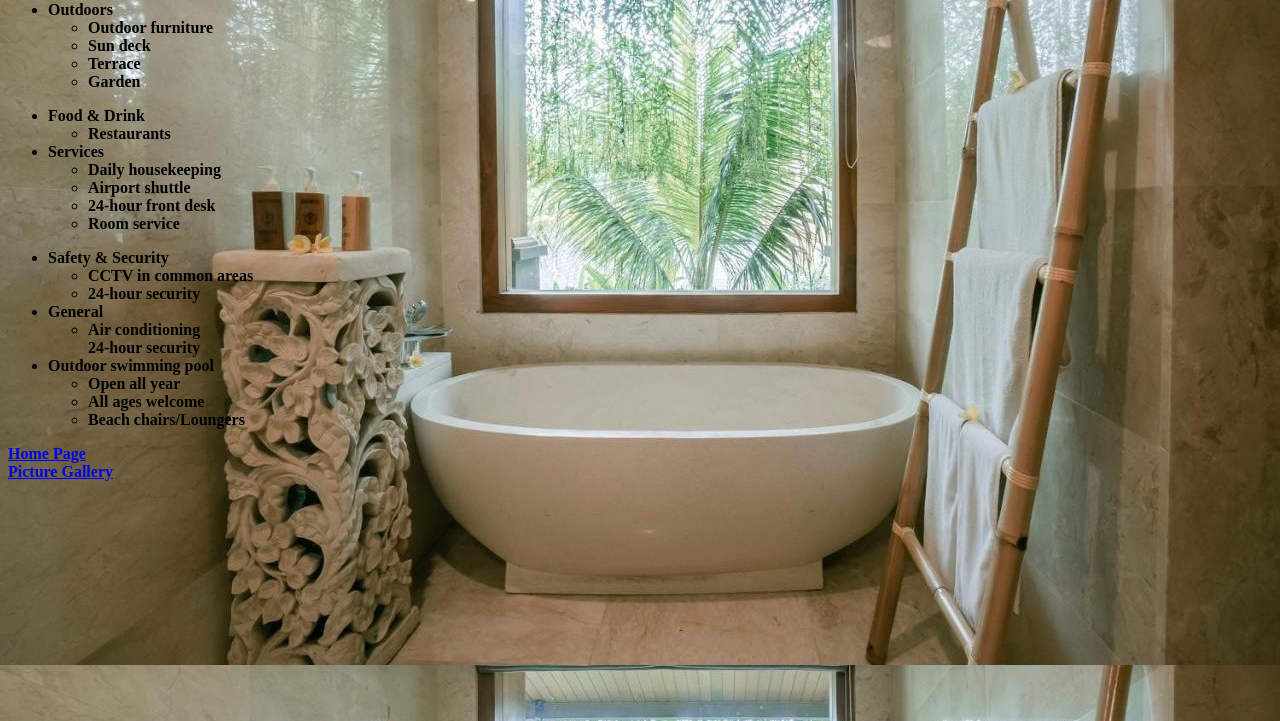
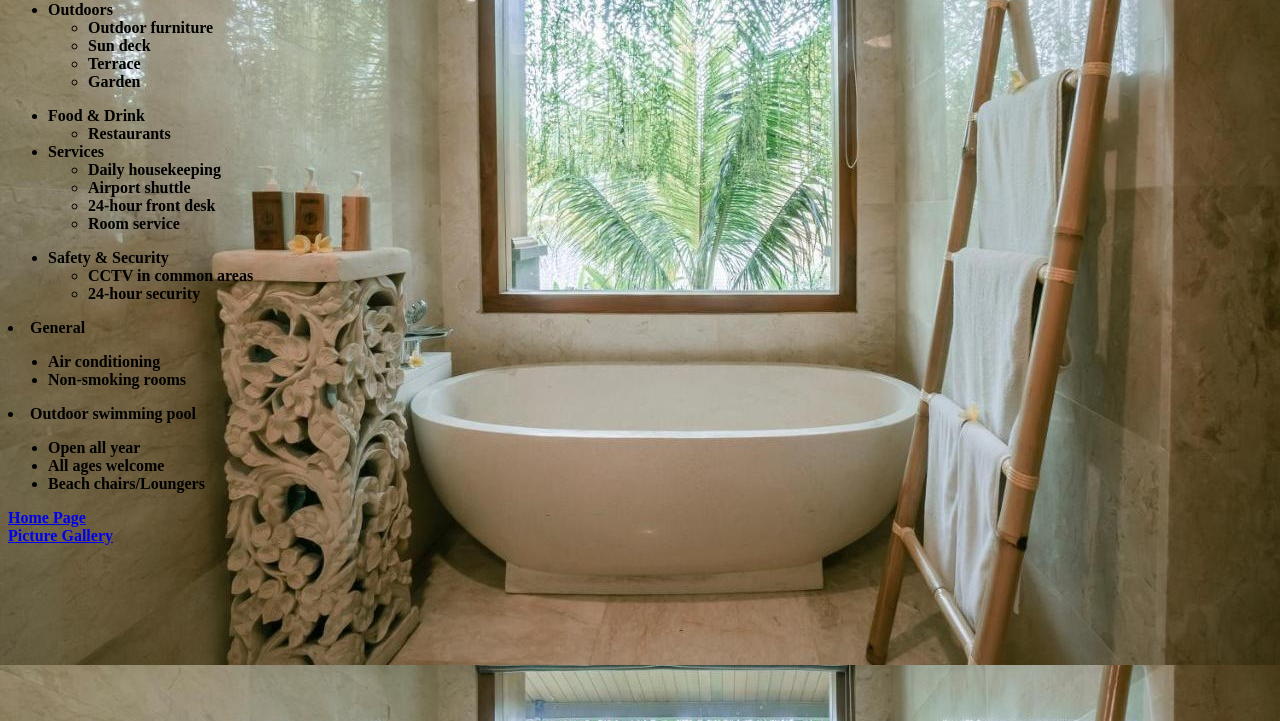
Before and after one commit to MarleneKl/IT105, a plain HTML site: page assignment10.html in a window 1280 px wide. Shown: the part 79-800 px from the top of the page. Drawn offline with Linux system fonts and the light colour scheme.

Commit message:
Update assignment10.html

```diff
--- a/assignment10.html
+++ b/assignment10.html
@@ -51,15 +51,15 @@ body {
 <li>Safety & Security</li>
    <ul>
   <li>CCTV in common areas</li>
-  <li>24-hour security</li
+  <li>24-hour security</li>
 </ul>
 </ul>
 
 
 <li>General</li>
    <ul>
-  <li>Air conditioning</li
-  <li>24-hour security</li
+  <li>Air conditioning</li>
+  <li>Non-smoking rooms</li>
 </ul>
 </ul>
 
```
